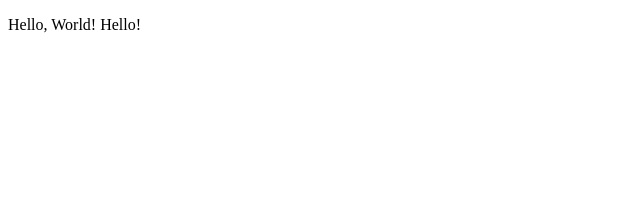
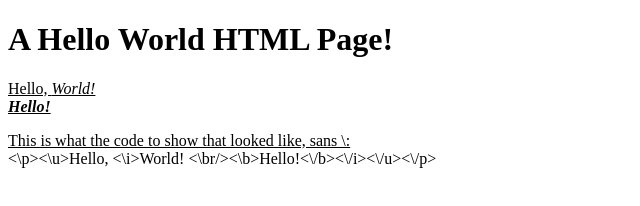
Before and after one commit to JarrodWardell/HTML-Code-Class, a plain HTML site: page index.html in a window 1280 px wide. Shown: the whole page, without its empty margins (0-640 px from the left). Drawn offline with Linux system fonts and the light colour scheme.

Commit message:
Added some words, paragraphs, and a header.

```diff
--- a/index.html
+++ b/index.html
@@ -3,11 +3,12 @@
   <head>
     <meta charset="utf-8">
     <meta name="viewport" content="width=device-width">
-    <title>repl.it</title>
+    <title>Computer Class</title>
     <link href="style.css" rel="stylesheet" type="text/css" />
   </head>
   <body>
-    <script src="script.js"></script>
-    <p>Hello, World! Hello!</p>
+    <h1>A Hello World HTML Page!</h1>
+    <p><u>Hello, <i>World! <br/><b>Hello!</b></i></u></p>
+    <p><u>This is what the code to show that looked like, sans \:</u><br/><\p><\u>Hello, <\i>World! <\br/><\b>Hello!<\/b><\/i><\/u><\/p></p>
   </body>
 </html>
```
